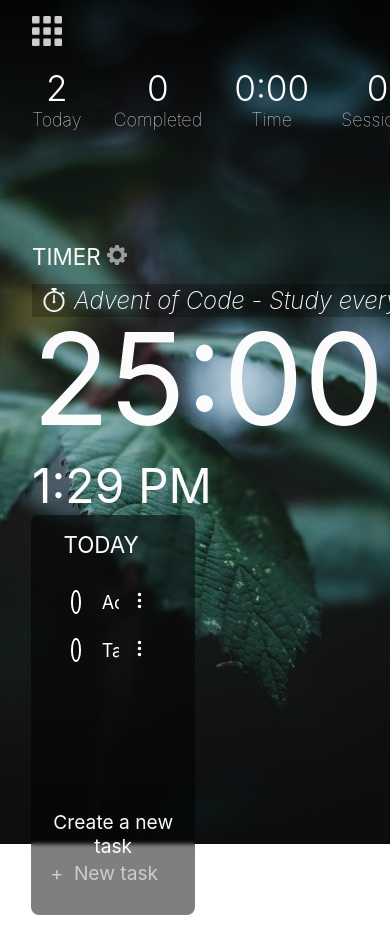
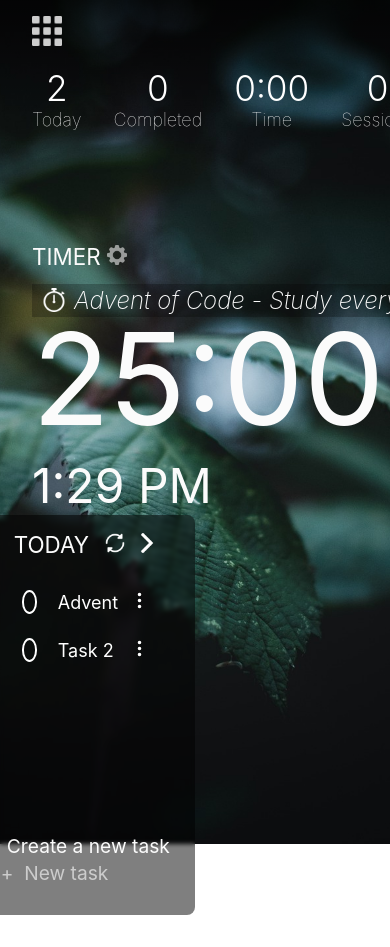
Before and after one commit to iCharlieAraiza/focus-tab, a website: page index.html in a window 390 px wide. Shown: the top 947 px of the page. Drawn offline with nearby package versions, Linux system fonts and the light colour scheme.

Commit message:
Add tab buttons

```diff
--- a/css/style.scss
+++ b/css/style.scss
@@ -356,10 +356,18 @@ main{
     .tab{
         border-radius: 8px;
         background-color: rgba(0, 0, 0, 0.5);
+
+        .header-tab{
+            display: flex;
+            align-items: center;
+            justify-content: space-between;
+            padding: 0 2rem;
+        }
+
         .title{
             text-transform: uppercase;
             cursor: pointer;
-            padding: 1rem 2rem;
+            padding: 1rem 0;
             border-radius: 8px;
         }
 
@@ -374,7 +382,53 @@ main{
             .todo-container{
                 margin-bottom: auto;
             }
+
+            .show-tab{
+                img{
+                    transform: rotate(0deg);
+                }
+            }
+
+            .empty-task{
+                display: block;
+                position: relative;
+                &:hover{
+                    opacity: 1;
+                    &::after{
+                        top: 0px;
+                        position: absolute;
+                        margin-left: 4px;
+                        padding: 4px 5px;
+                        font-size: 14px;
+                        text-transform: capitalize;
+                        content: 'Empty list';
+                        background-color: #303843;
+                        width: max-content;
+                    }
+                }
+            }
         }
+
+        button{
+            background-color: transparent;
+            border: none;
+            cursor: pointer;
+        }
+        img{
+            width: 20px;
+        }
+        .show-tab{
+            img{
+                transform: rotate(180deg);
+            }
+        }
+
+        .empty-task{
+            display: none;
+            margin-right: auto;
+            margin-left: 10px;
+        }
+
     }
 
     .todo-container{
--- a/index.html
+++ b/index.html
@@ -153,8 +153,20 @@
             <div class="task-container col-5">
                 <div class="tab-section">
                     <div class="tab active">
-                        <div class="title">
-                            Today
+                        <div class="header-tab">
+                            <div class="title">
+                                Today
+                            </div>
+                            <div class="empty-task">
+                                <button>
+                                    <img src="/assets/img/icons/refresh.png" alt="" srcset="">
+                                </button>
+                            </div>
+                            <div class="show-tab">
+                                <button>
+                                    <img src="/assets/img/icons/right-arrow.png" alt="" srcset="">
+                                </button>
+                            </div>
                         </div>
                         <div class="todo-container">
                             <ul id="listContainer">
@@ -271,6 +283,17 @@
         breakValue = 60*5,
         sessions = 0,
         accumulatedTime = 0;
+
+    /*
+    *   Tab section
+    */
+
+    const tab = document.querySelector('.tab');
+    const showBtn = document.querySelector('.show-tab');
+
+    showBtn.addEventListener('click', () => {
+        tab.classList.toggle('active');
+    });
 
     /*
         Modal
@@ -757,7 +780,6 @@
         }
     });
 
-
     /*
         Radio player
     */
```
Also changed, not shown: assets/img/icons/refresh.png (added), assets/img/icons/right-arrow.png (added), css/style.css, 1 other file.
